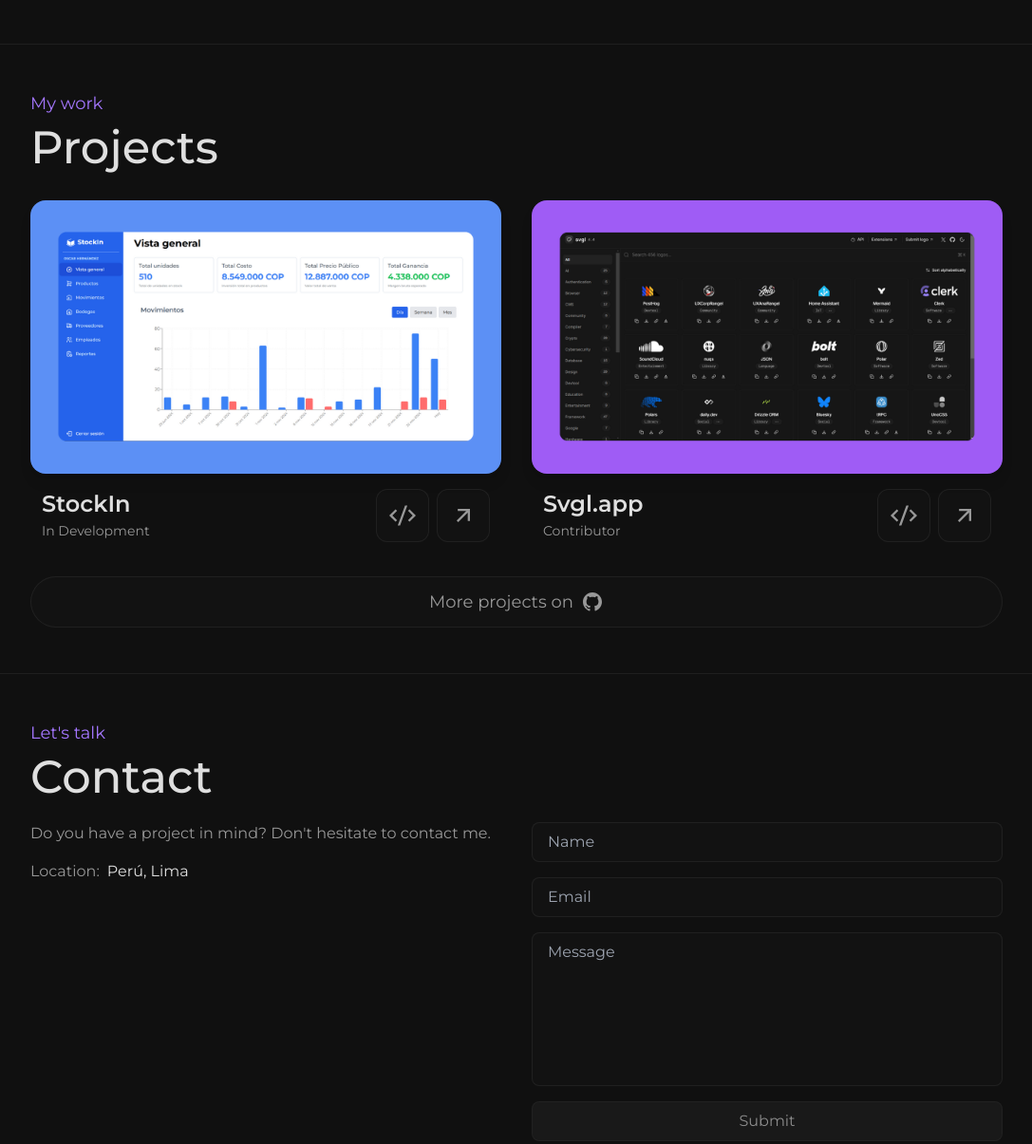
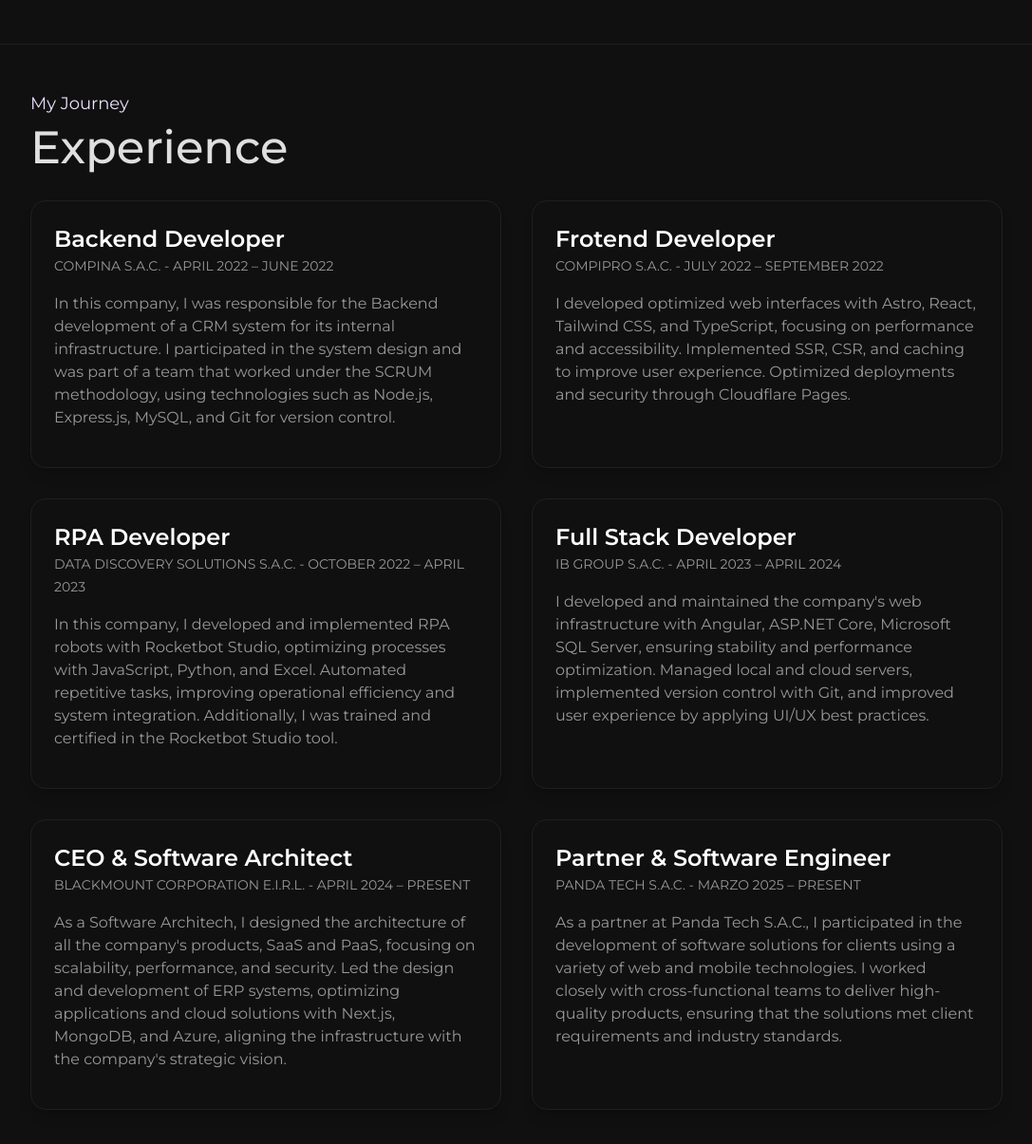
Before and after one commit to GaboGabito05/gabo-demo-portfolio, an Astro site: page / in a window 1280 px wide. Shown: the part 980-2185 px from the top of the page at 95% size, without its empty margins (96-1183 px from the left). Built offline with nearby package versions, Linux system fonts and the light colour scheme; Astro itself is replaced by a stand-in of ours; some packages are replaced by stand-ins of ours; no server answers; the database is empty.

Commit message:
Agregando Secciones

```diff
--- /dev/null
+++ b/src/components/experience.astro
@@ -0,0 +1,106 @@
+---
+interface Experience {
+  role: string;
+  company: string;
+  duration: string;
+  description: string;
+}
+
+const experiences: Experience[] = [
+  {
+    role: "Backend Developer",
+    company: "COMPINA S.A.C.",
+    duration: "APRIL 2022 – JUNE 2022",
+    description: "In this company, I was responsible for the Backend development of a CRM system for its internal infrastructure. I participated in the system design and was part of a team that worked under the SCRUM methodology, using technologies such as Node.js, Express.js, MySQL, and Git for version control.",
+  },
+  {
+    role: "Frotend Developer",
+    company: "COMPIPRO S.A.C.",
+    duration: "JULY 2022 – SEPTEMBER 2022",
+    description: "I developed optimized web interfaces with Astro, React, Tailwind CSS, and TypeScript, focusing on performance and accessibility. Implemented SSR, CSR, and caching to improve user experience. Optimized deployments and security through Cloudflare Pages.",
+  },
+  {
+    role: "RPA Developer",
+    company: "DATA DISCOVERY SOLUTIONS S.A.C.",
+    duration: "OCTOBER 2022 – APRIL 2023",
+    description: "In this company, I developed and implemented RPA robots with Rocketbot Studio, optimizing processes with JavaScript, Python, and Excel. Automated repetitive tasks, improving operational efficiency and system integration. Additionally, I was trained and certified in the Rocketbot Studio tool.",
+  },
+  {
+    role: "Full Stack Developer",
+    company: "IB GROUP S.A.C.",
+    duration: "APRIL 2023 – APRIL 2024",
+    description: "I developed and maintained the company's web infrastructure with Angular, ASP.NET Core, Microsoft SQL Server, ensuring stability and performance optimization. Managed local and cloud servers, implemented version control with Git, and improved user experience by applying UI/UX best practices.",
+  },
+  {
+    role: "CEO & Software Architect",
+    company: "BLACKMOUNT CORPORATION E.I.R.L.",
+    duration: "APRIL 2024 – PRESENT",
+    description: "As a Software Architech, I designed the architecture of all the company's products, SaaS and PaaS, focusing on scalability, performance, and security. Led the design and development of ERP systems, optimizing applications and cloud solutions with Next.js, MongoDB, and Azure, aligning the infrastructure with the company's strategic vision.",
+  },
+  {
+    role: "Partner & Software Engineer",
+    company: "PANDA TECH S.A.C.",
+    duration: "MARZO 2025 – PRESENT",
+    description: "As a partner at Panda Tech S.A.C., I participated in the development of software solutions for clients using a variety of web and mobile technologies. I worked closely with cross-functional teams to deliver high-quality products, ensuring that the solutions met client requirements and industry standards.",
+  },
+];
+---
+
+<section id="experience" class="py-12 border-t border-[#ffffff10] text-[var(--white)]">
+  <div class="max-w-5xl mx-auto">
+    <h2 class="text-lg text-[var(--sec)] mb-2 shiny-sec">My Journey</h2>
+    <h3 class="text-4xl md:text-5xl font-medium mb-8">Experience</h3>
+
+    <div class="grid grid-cols-1 md:grid-cols-2 gap-8">
+      {
+        experiences.map((experience) => (
+          <div class="group">
+            <div class="rounded-2xl overflow-hidden shadow-lg hover:shadow-xl transition-shadow duration-300 mb-4 p-6 bg-transparent border border-[var(--white-icon-tr)] h-full transform transition-transform duration-300 hover:scale-105 hover:bg-[rgba(255,255,255,0.1)]">
+              <h4 class="text-2xl font-semibold text-white">{experience.role}</h4>
+              <span class="py-1 text-sm text-[var(--white-icon)]">
+                {experience.company} - {experience.duration}
+              </span>
+              <p class="mt-4 text-md text-[var(--white-icon)]">
+                {experience.description}
+              </p>
+            </div>
+          </div>
+        ))
+      }
+    </div>
+  </div>
+</section>
+
+<script>
+  document.addEventListener('scroll', () => {
+    const experienceSection = document.getElementById('experience');
+    const navLink = document.querySelector('nav a[href="#experience"]');
+    const rect = experienceSection.getBoundingClientRect();
+    if (rect.top <= window.innerHeight / 2 && rect.bottom >= window.innerHeight / 2) {
+      navLink.classList.add('text-white');
+    } else {
+      navLink.classList.remove('text-white');
+    }
+  });
+</script>
+
+<style is:global>
+  .shiny-sec {
+    background: linear-gradient(135deg, #a476ff 25%, #eee5ff 50%, #a476ff 75%);
+    background-size: 400% 100%;
+    -webkit-background-clip: text;
+    background-clip: text;
+    color: transparent;
+    animation: shine 3s linear infinite;
+  }
+
+  @keyframes shine {
+    0% {
+      background-position: 100% 50%;
+    }
+    30%,
+    70% {
+      background-position: 0% 50%;
+    }
+  }
+</style>
--- a/src/components/home.astro
+++ b/src/components/home.astro
@@ -19,10 +19,10 @@
           Software <br /> Developer
         </h1>
         <p class="text-md md:text-2xl text-[var(--white-icon)]">
-          Transforming ideas into business solutions like applications and systems with
-          with cutting-edge <br/> <span class="text-[var(--sec)] shiny-sec"
-            >full stack</span
-          > development technologies.
+          Transforming ideas into business solutions like applications and
+          systems with cutting-edge <br />
+          <span class="text-[var(--sec)] shiny-sec">full stack</span> development
+          technologies.
         </p>
       </div>
       <div class="flex justify-start gap-2 pt-3 md:pt-6">
@@ -78,6 +78,25 @@
             ></path>
           </svg>
         </a>
+        <a
+          target="_blank"
+          href="https://docs.google.com/document/d/1jSwSGz2NTIqdMc6NxyLwapCw0tmJogLTdSTtCXzvTHY/edit?usp=sharing"
+          aria-label="Curriculum"
+          class="text-[var(--white-icon)] hover:text-white transition duration-300 ease-in-out border border-1 border-[var(--white-icon-tr)] p-3 rounded-xl bg-[#1414149c] hover:bg-[var(--white-icon-tr)]"
+        >
+          <svg
+            xmlns="http://www.w3.org/2000/svg"
+            width="2.1em"
+            height="2.1em"
+            fill="currentColor"
+            class="bi bi-person-fill"
+            viewBox="0 0 16 16"
+          >
+            <path
+              d="M3 14s-1 0-1-1 1-4 6-4 6 3 6 4-1 1-1 1zm5-6a3 3 0 1 0 0-6 3 3 0 0 0 0 6"
+            ></path>
+          </svg>
+        </a>
       </div>
     </div>
 
--- a/src/components/nav.astro
+++ b/src/components/nav.astro
@@ -12,14 +12,14 @@
     icon: `<svg xmlns="http://www.w3.org/2000/svg" viewBox="0 0 24 24" width="24" height="24" fill="currentColor"><path d="M21 20C21 20.5523 20.5523 21 20 21H4C3.44772 21 3 20.5523 3 20V9.48907C3 9.18048 3.14247 8.88917 3.38606 8.69972L11.3861 2.47749C11.7472 2.19663 12.2528 2.19663 12.6139 2.47749L20.6139 8.69972C20.8575 8.88917 21 9.18048 21 9.48907V20ZM19 19V9.97815L12 4.53371L5 9.97815V19H19Z"></path></svg>`,
   },
   {
+    label: "Experience",
+    href: "#experience",
+    icon: `<svg xmlns="http://www.w3.org/2000/svg" viewBox="0 0 24 24" width="24" height="24" fill="currentColor"><path d="M21.7267 2.95694L16.2734 22.0432C16.1225 22.5716 15.7979 22.5956 15.5563 22.1126L11 13L1.9229 9.36919C1.41322 9.16532 1.41953 8.86022 1.95695 8.68108L21.0432 2.31901C21.5716 2.14285 21.8747 2.43866 21.7267 2.95694ZM19.0353 5.09647L6.81221 9.17085L12.4488 11.4255L15.4895 17.5068L19.0353 5.09647Z"></path></svg>`,
+  },
+  {
     label: "Projects",
     href: "#projects",
     icon: `<svg xmlns="http://www.w3.org/2000/svg" viewBox="0 0 24 24" width="24" height="24" fill="currentColor"><path d="M4 5V19H20V7H11.5858L9.58579 5H4ZM12.4142 5H21C21.5523 5 22 5.44772 22 6V20C22 20.5523 21.5523 21 21 21H3C2.44772 21 2 20.5523 2 20V4C2 3.44772 2.44772 3 3 3H10.4142L12.4142 5Z"></path></svg>`,
-  },
-  {
-    label: "Contact",
-    href: "#contact",
-    icon: `<svg xmlns="http://www.w3.org/2000/svg" viewBox="0 0 24 24" width="24" height="24" fill="currentColor"><path d="M21.7267 2.95694L16.2734 22.0432C16.1225 22.5716 15.7979 22.5956 15.5563 22.1126L11 13L1.9229 9.36919C1.41322 9.16532 1.41953 8.86022 1.95695 8.68108L21.0432 2.31901C21.5716 2.14285 21.8747 2.43866 21.7267 2.95694ZM19.0353 5.09647L6.81221 9.17085L12.4488 11.4255L15.4895 17.5068L19.0353 5.09647Z"></path></svg>`,
   },
 ];
 ---
--- a/src/components/projects.astro
+++ b/src/components/projects.astro
@@ -13,14 +13,28 @@
 
 const projects: Project[] = [
   {
-    title: "StockIn",
+    title: "BlackMount ERP System",
     image: stockin as ImageMetadata,
     link: "https://github.com/gothsec/stockin-demo",
     preview: "https://stockin-demo.vercel.app",
-    status: "In Development",
+    status: "In Production",
   },
   {
-    title: "Svgl.app",
+    title: "BlackMount RPA Studio",
+    image: svgl as ImageMetadata,
+    link: "https://github.com/pheralb/svgl",
+    preview: "https://svgl.app",
+    status: "Contributor",
+  },
+  {
+    title: "Phoenix.js",
+    image: stockin as ImageMetadata,
+    link: "https://github.com/gothsec/stockin-demo",
+    preview: "https://stockin-demo.vercel.app",
+    status: "In Production",
+  },
+  {
+    title: "Volt",
     image: svgl as ImageMetadata,
     link: "https://github.com/pheralb/svgl",
     preview: "https://svgl.app",
--- a/src/pages/index.astro
+++ b/src/pages/index.astro
@@ -2,6 +2,7 @@
 import Layout from "@/layouts/Layout.astro";
 import Nav from "@/components/nav.astro";
 import Home from "@/components/home.astro";
+import Experience from "@/components/experience.astro";
 import Projects from "@/components/projects.astro";
 import Contact from "@/components/contact.astro";
 import Footer from "@/components/footer.astro";
@@ -10,6 +11,7 @@
 <Layout title="Gabriel Polack | Software Developer">
   <Nav />
   <Home />
+  <Experience />
   <Projects />
   <Contact />
   <Footer />
```
